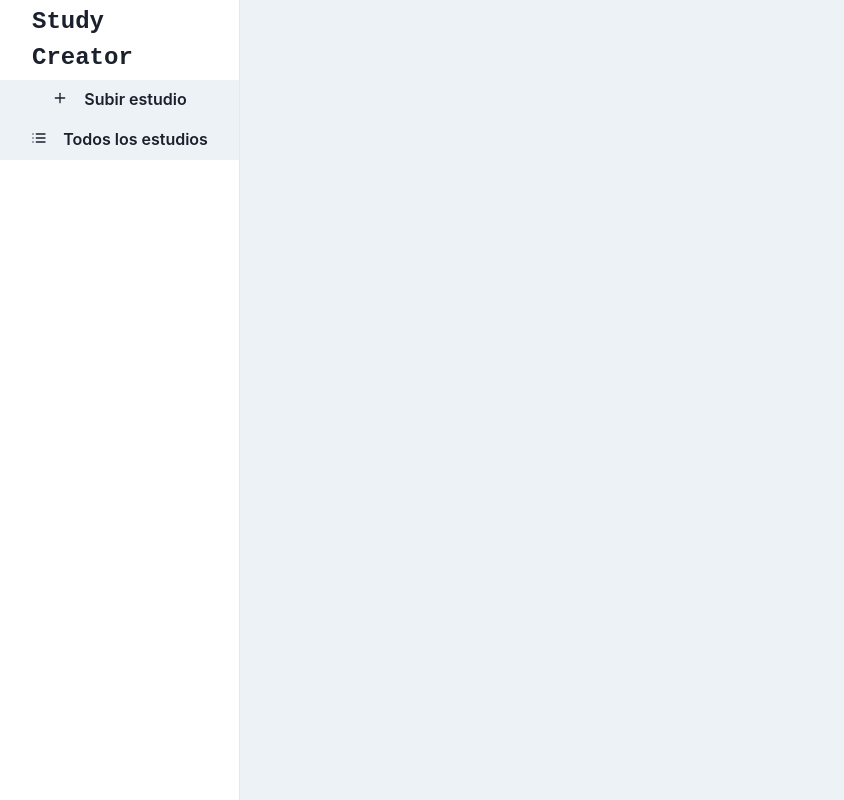
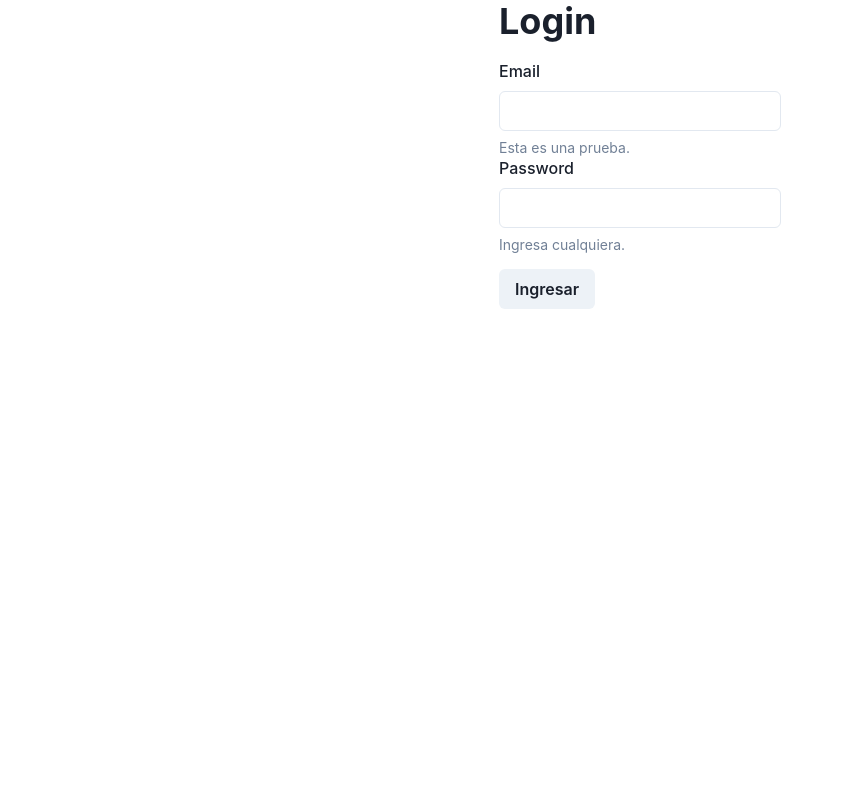
Before and after one commit to emasdev/study_creator, a React (Create React App) app: page / in a window 1280 px wide. Shown: the whole page, without its empty margins (0-844 px from the left). Built offline with nearby package versions, Linux system fonts and the light colour scheme; no server answers.

Commit message:
gloogle deploy

```diff
--- a/package.json
+++ b/package.json
@@ -9,9 +9,11 @@
     "@testing-library/jest-dom": "^5.9.0",
     "@testing-library/react": "^10.2.1",
     "@testing-library/user-event": "^12.0.2",
+    "firebase": "^9.2.0",
     "framer-motion": "^4.0.0",
     "react": "^17.0.2",
     "react-dom": "^17.0.2",
+    "react-hook-form": "^7.18.0",
     "react-icons": "^3.11.0",
     "react-scripts": "4.0.3",
     "web-vitals": "^0.2.2"
--- a/public/index.html
+++ b/public/index.html
@@ -1,14 +1,12 @@
 <!DOCTYPE html>
 <html lang="en">
+
 <head>
   <meta charset="utf-8" />
   <link rel="icon" href="%PUBLIC_URL%/favicon.ico" />
   <meta name="viewport" content="width=device-width, initial-scale=1" />
   <meta name="theme-color" content="#000000" />
-    <meta
-      name="description"
-      content="Web site created using create-react-app"
-    />
+  <meta name="description" content="Web site created using create-react-app" />
   <link rel="apple-touch-icon" href="%PUBLIC_URL%/logo192.png" />
   <!--
       manifest.json provides metadata used when your web app is installed on a
@@ -24,8 +22,9 @@
       work correctly both with client-side routing and a non-root public URL.
       Learn how to configure a non-root public URL by running `npm run build`.
     -->
-    <title>React App</title>
+  <title>Study Creator</title>
 </head>
+
 <body>
   <noscript>You need to enable JavaScript to run this app.</noscript>
   <div id="root"></div>
@@ -40,4 +39,5 @@
       To create a production bundle, use `npm run build` or `yarn build`.
     -->
 </body>
+
 </html>
--- a/src/App.js
+++ b/src/App.js
@@ -11,11 +11,15 @@ import {
 } from '@chakra-ui/react';
 import { ColorModeSwitcher } from './ColorModeSwitcher';
 import SimpleSidebar from './components/SimpleSidebar';
+import { ProvideAuth } from './hooks/useAuth';
+import Main from './components/Main';
 
 function App() {
   return (
     <ChakraProvider theme={theme}>
-      <SimpleSidebar />
+      <ProvideAuth>
+        <Main />
+      </ProvideAuth>
     </ChakraProvider>
   );
 }
--- /dev/null
+++ b/src/components/Main.js
@@ -0,0 +1,11 @@
+// Any component that wants auth state
+import React from 'react';
+import { useAuth } from '../hooks/useAuth';
+import Login from '../views/Login';
+import Dashboard from '../views/Dashboard';
+
+export default function Main(props) {
+  // Get auth state and re-render anytime it changes
+  const auth = useAuth();
+  return <>{auth.user ? <Dashboard /> : <Login></Login>}</>;
+}
--- /dev/null
+++ b/src/components/MenuEstudios.js
@@ -0,0 +1,26 @@
+import React from 'react';
+import {
+  Menu,
+  MenuButton,
+  Button,
+  ChevronDownIcon,
+  MenuList,
+  MenuItem,
+} from '@chakra-ui/react';
+
+export default function MenuEstudios() {
+  return (
+    <Menu>
+      <MenuButton as={Button} rightIcon={<ChevronDownIcon />}>
+        Actions
+      </MenuButton>
+      <MenuList>
+        <MenuItem>Download</MenuItem>
+        <MenuItem>Create a Copy</MenuItem>
+        <MenuItem>Mark as Draft</MenuItem>
+        <MenuItem>Delete</MenuItem>
+        <MenuItem>Attend a Workshop</MenuItem>
+      </MenuList>
+    </Menu>
+  );
+}
--- /dev/null
+++ b/src/components/Navbar.js
@@ -0,0 +1,18 @@
+import React from 'react';
+import { Button, Text, Flex } from '@chakra-ui/react';
+import { useAuth } from '../hooks/useAuth';
+
+export default function Navbar() {
+  const auth = useAuth();
+
+  const handleLogout = e => {
+    auth.signout();
+  };
+
+  return (
+    <Flex justifyContent="center">
+      <Text mr={4}>Estas loggeado como: {auth.user.email}</Text>
+      <Button onClick={handleLogout}>Salir</Button>
+    </Flex>
+  );
+}
--- /dev/null
+++ b/src/firebase/config.js
@@ -0,0 +1,26 @@
+import { initializeApp } from 'firebase/app';
+import { getAuth } from 'firebase/auth';
+import { getFirestore } from 'firebase/firestore';
+import { getStorage } from 'firebase/storage';
+
+const config = {
+  apiKey: process.env.REACT_APP_API_KEY,
+  authDomain: process.env.REACT_APP_AUTH_DOMAIN,
+  databaseURL: process.env.REACT_APP_DATABASE_URL,
+  projectId: process.env.REACT_APP_PROJECT_ID,
+  storageBucket: process.env.REACT_APP_STORAGE_BUCKET,
+  appId: process.env.REACT_APP_MESSAGING_APP_ID,
+};
+
+const firebaseApp = initializeApp(config);
+const auth = getAuth(firebaseApp);
+const firestore = getFirestore(firebaseApp);
+const storage = getStorage(firebaseApp);
+
+const firebase = {
+  auth,
+  firestore,
+  storage,
+};
+
+export default firebase;
--- /dev/null
+++ b/src/hooks/useAuth.js
@@ -0,0 +1,65 @@
+import React, { useState, useEffect, useContext, createContext } from 'react';
+import firebase from '../firebase/config';
+import { signInWithEmailAndPassword, onAuthStateChanged } from 'firebase/auth';
+
+const authContext = createContext();
+
+// Provider component that wraps your app and makes auth object ...
+// ... available to any child component that calls useAuth().
+export function ProvideAuth({ children }) {
+  const auth = useProvideAuth();
+  return <authContext.Provider value={auth}>{children}</authContext.Provider>;
+}
+
+function useProvideAuth() {
+  const [user, setUser] = useState(null);
+  const auth = firebase.auth;
+
+  const signin = (email, password) => {
+    signInWithEmailAndPassword(auth, email, password);
+  };
+
+  const signup = (email, password) => {
+    const user = {
+      email,
+      password,
+    };
+    setUser(user);
+  };
+
+  const signout = () => {
+    setUser(false);
+  };
+
+  // Subscribe to user on mount
+  // Because this sets state in the callback it will cause any ...
+  // ... component that utilizes this hook to re-render with the ...
+  // ... latest auth object.
+  useEffect(() => {
+    const unsubscribe = onAuthStateChanged(auth, user => {
+      if (user) {
+        console.log('logged in as ' + user.email);
+        setUser(user);
+      } else {
+        console.log('no user in');
+        setUser(false);
+      }
+    });
+    // Cleanup subscription on unmount
+    return () => unsubscribe();
+  }, []);
+
+  // Return the user object and auth methods
+  return {
+    user,
+    signin,
+    signup,
+    signout,
+  };
+}
+
+// Hook for child components to get the auth object ...
+// ... and re-render when it changes.
+export const useAuth = () => {
+  return useContext(authContext);
+};
--- /dev/null
+++ b/src/views/Dashboard.js
@@ -0,0 +1,64 @@
+import React from 'react';
+import { useAuth } from '../hooks/useAuth';
+import Navbar from '../components/Navbar';
+import MenuEstudios from '../components/MenuEstudios';
+import {
+  Button,
+  Table,
+  Thead,
+  Tbody,
+  Tfoot,
+  Tr,
+  Th,
+  Td,
+  TableCaption,
+  Divider,
+  Text,
+  Center,
+} from '@chakra-ui/react';
+
+export default function Dashboard() {
+  const auth = useAuth();
+
+  return (
+    <>
+      <Navbar />
+      <Button>Crear estudio</Button>
+      <Divider my={8} />
+      <Text>Lista de estudios</Text>
+      <Table size="sm">
+        <Thead>
+          <Tr>
+            <Th>To convert</Th>
+            <Th>into</Th>
+            <Th isNumeric>multiply by</Th>
+          </Tr>
+        </Thead>
+        <Tbody>
+          <Tr>
+            <Td>inches</Td>
+            <Td>millimetres (mm)</Td>
+            <Td isNumeric>25.4</Td>
+          </Tr>
+          <Tr>
+            <Td>feet</Td>
+            <Td>centimetres (cm)</Td>
+            <Td isNumeric>30.48</Td>
+          </Tr>
+          <Tr>
+            <Td>yards</Td>
+            <Td>metres (m)</Td>
+            <Td isNumeric>0.91444</Td>
+          </Tr>
+        </Tbody>
+        <Tfoot>
+          <Tr>
+            <Th>To convert</Th>
+            <Th>into</Th>
+            <Th isNumeric>multiply by</Th>
+          </Tr>
+        </Tfoot>
+      </Table>
+    </>
+  );
+}
--- /dev/null
+++ b/src/views/Login.js
@@ -0,0 +1,58 @@
+import React from 'react';
+import { useForm } from 'react-hook-form';
+import {
+  FormControl,
+  FormLabel,
+  Input,
+  FormHelperText,
+  Button,
+  Text,
+  Center,
+  Heading,
+} from '@chakra-ui/react';
+
+import { useAuth } from '../hooks/useAuth';
+
+export default function Login() {
+  const auth = useAuth();
+
+  const {
+    register,
+    handleSubmit,
+    formState: { errors },
+  } = useForm();
+
+  const onSubmit = data => {
+    console.log(data);
+    auth.signin(data.email, data.password);
+  };
+  console.log(errors);
+
+  return (
+    <Center>
+      <form onSubmit={handleSubmit(onSubmit)}>
+        <Heading mb={4}>Login</Heading>
+        <FormControl id="email">
+          <FormLabel>Email</FormLabel>
+          <Input
+            type="email"
+            {...register('email', { required: true, pattern: /^\S+@\S+$/i })}
+          />
+          <FormHelperText>Esta es una prueba.</FormHelperText>
+        </FormControl>
+        <FormControl id="password">
+          <FormLabel>Password</FormLabel>
+          <Input
+            type="password"
+            {...register('password', { required: true })}
+          />
+          <FormHelperText>Ingresa cualquiera.</FormHelperText>
+        </FormControl>
+
+        <Button mt={4} type="submit">
+          Ingresar
+        </Button>
+      </form>
+    </Center>
+  );
+}
--- /dev/null
+++ b/src/views/Signup.js
@@ -0,0 +1,5 @@
+import React from 'react';
+
+export default function Signup() {
+  return <div>Signup</div>;
+}
```
Also changed, not shown: 2 other files (tests, documents, lock files or other folders). Lines whose indentation alone changed are shown as unchanged.
